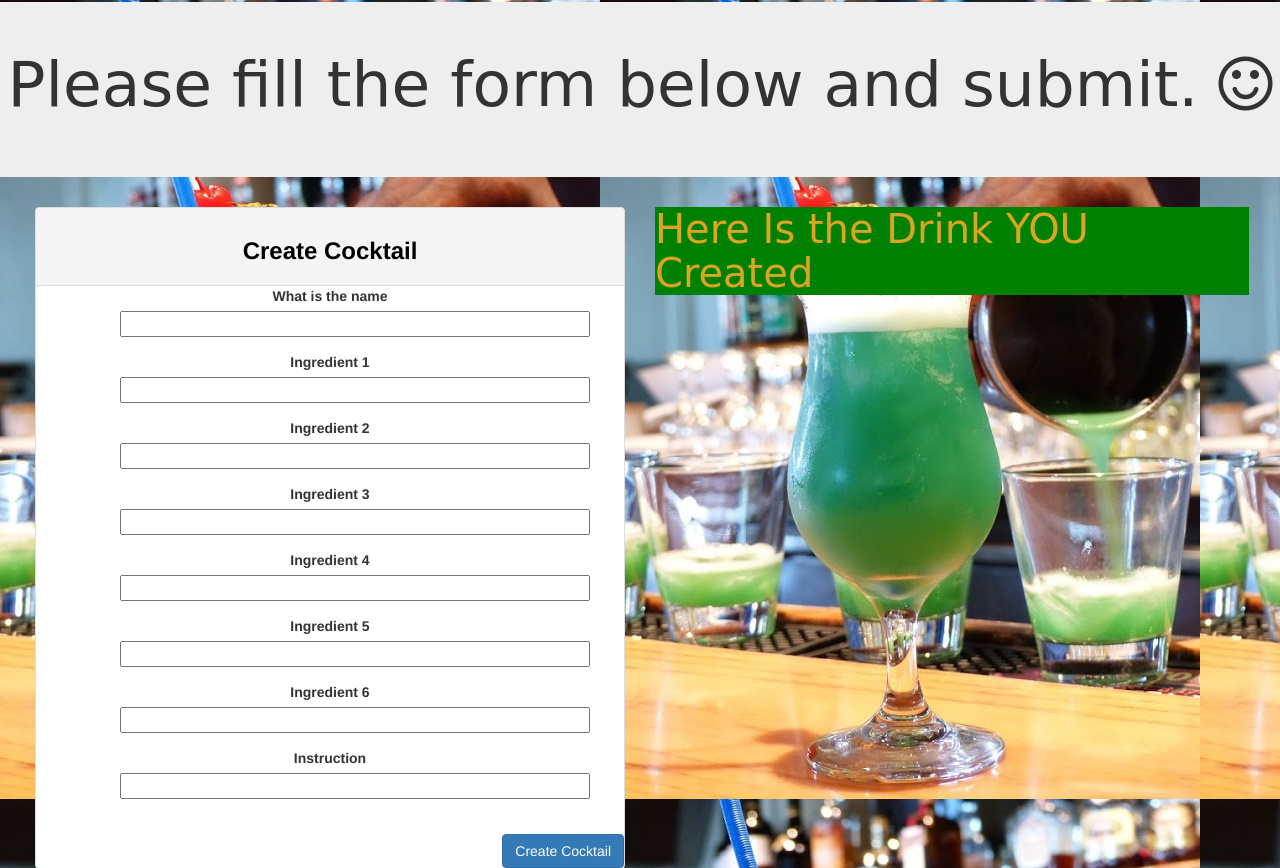
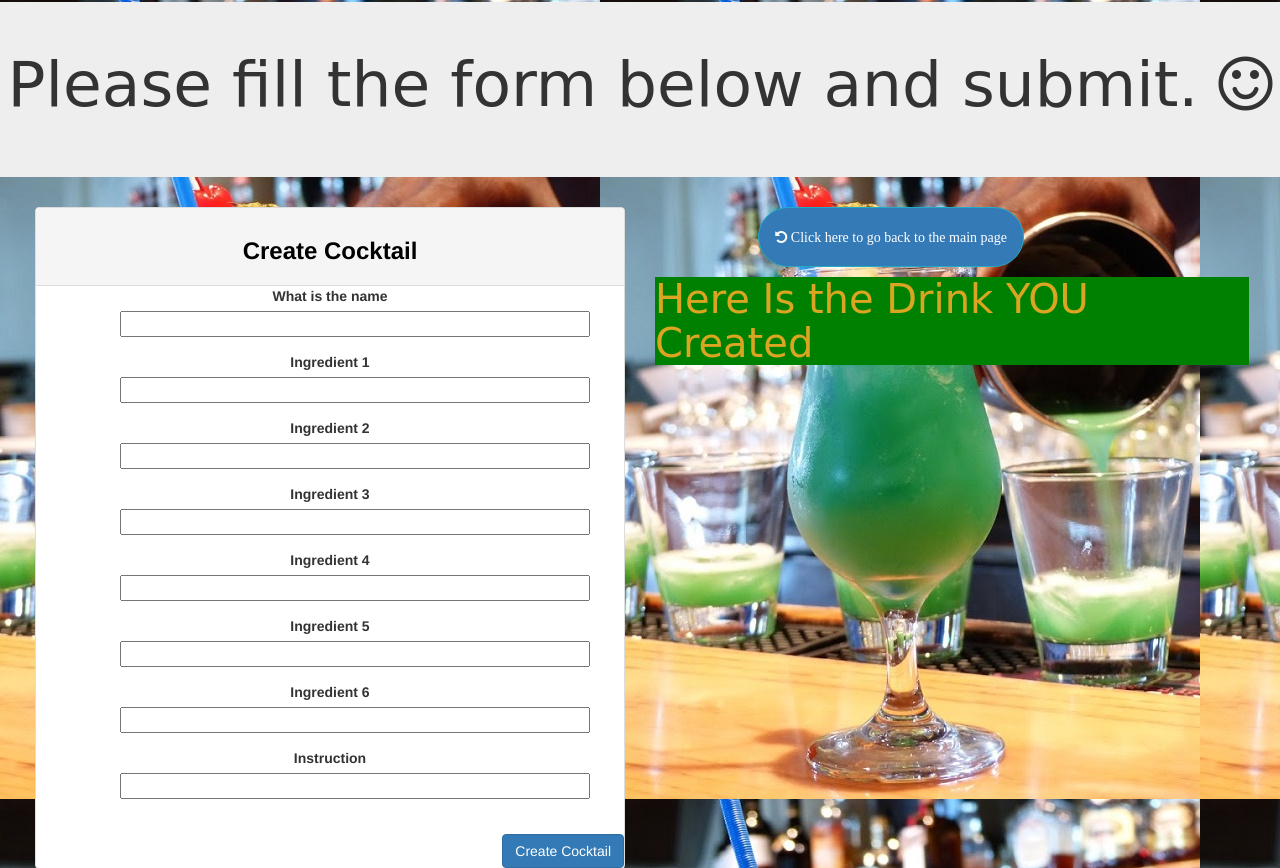
Before and after one commit to Chickendish/Tipple, a Node server app: page /new in a window 1280 px wide. Shown: the top 868 px of the page. Run offline with Node 20, Linux system fonts and the light colour scheme; some libraries are stand-ins or nearby versions; some web fonts are replaced.

Commit message:
added button

```diff
--- a/app/public/css/style.css
+++ b/app/public/css/style.css
@@ -34,10 +34,10 @@ li {
 	font-weight:bold;
 }
 h6 {
+	margin-top: 10px;
 	margin-right: 5%;
 	font-family: 'Marck Script', cursive;
 	background-color: green;
-	margin-top: 0px;
 	font-size: 40px;
 	color: #DAA520;
 
@@ -218,6 +218,19 @@ h2 {
 	line-height: 2.7;
 	margin-left: 30%;
 }
+#go-mainpage {
+	margin-right: 20%;
+	float: right;
+	border: 1px solid #21abc7;
+	font-weight: 600;
+	font-family: "Open Sans", Helvetica, Arial, sans-serif;
+	border-radius: 100px;
+	min-width: 16em;
+	/* background-color: #21abc7; */
+	font-size: 100%;
+	line-height: 2.7;
+	/* margin-left: 30%; */
+}
 #see-button{
 	border: 1px solid #21abc7;
 	font-weight: 600;
--- a/app/public/js/new.js
+++ b/app/public/js/new.js
@@ -35,6 +35,7 @@ $.get("/api/all", function(data) {
       row.append("<li>" + data[i].ingredient4 + "</li>");
       row.append("<li>" + data[i].ingredient5 + "</li>");
       row.append("<li>" + data[i].ingredient6 + "</li>");
+      row.append("<li>" + data[i].Instruction + "</li>");
 
 
       $("#customer-createdDrink").prepend(row);
--- a/app/public/list.html
+++ b/app/public/list.html
@@ -16,6 +16,7 @@
 	<div class="jumbotron text-center">
 		<h1 id="list-head">Our List of Cocktails <span><i class="fa fa-smile-o" aria-hidden="true"></i></span></h1>
 	</div>
+	<a href="/"><button type="submit" class="btn btn-lg btn-primary" id="go-mainpage"> <span <i class="fa fa-undo" aria-hidden="true" aria-hidden="true"></i> Click here to go back to the main page</span></button></a>
 	<!-- this will be the section that our drinks will be displayed -->
 	<div id="cocktails-list"></div>
 	<div id="cocktails-name-list"></div>
--- a/app/public/new.html
+++ b/app/public/new.html
@@ -15,6 +15,7 @@
 	<div class="jumbotron text-center">
 		<h1 id="list-head">Please fill the form below and submit. <span><i class="fa fa-smile-o" aria-hidden="true"> </i></span></h1>
 	</div>
+	<a href="/"><button type="submit" class="btn btn-lg btn-primary" id="go-mainpage"> <span <i class="fa fa-undo" aria-hidden="true" aria-hidden="true"></i> Click here to go back to the main page</span></button></a>
 	<div class="height">
 		<div class="col-sm-6">
 			<div class="panel panel-default">
--- a/app/public/search.html
+++ b/app/public/search.html
@@ -13,6 +13,7 @@
 	<div class="jumbotron text-center">
 		<h1 id="list-head"> Below is the cocktail you are looking for <span><i class="fa fa-smile-o" aria-hidden="true"></i></span></h1>
 	</div>
+	<a href="/"><button type="submit" class="btn btn-lg btn-primary" id="go-mainpage"> <span <i class="fa fa-undo" aria-hidden="true" aria-hidden="true"></i> Click here to go back to the main page</span></button></a>
 	<div class="container" id="search-color">
 	<!-- this will be the section that our drinks will be displayed -->
 	<div id="cocktail-search"></div>
```
Lines whose indentation alone changed are shown as unchanged.
